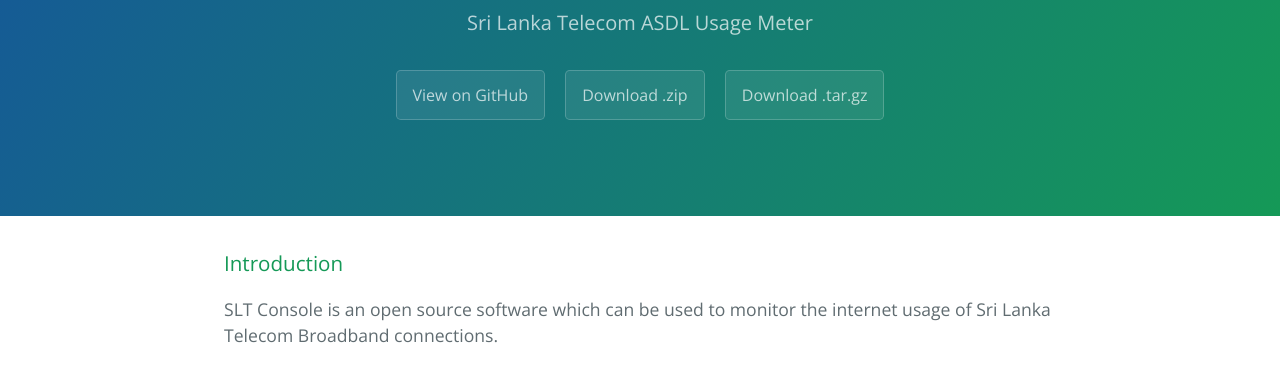
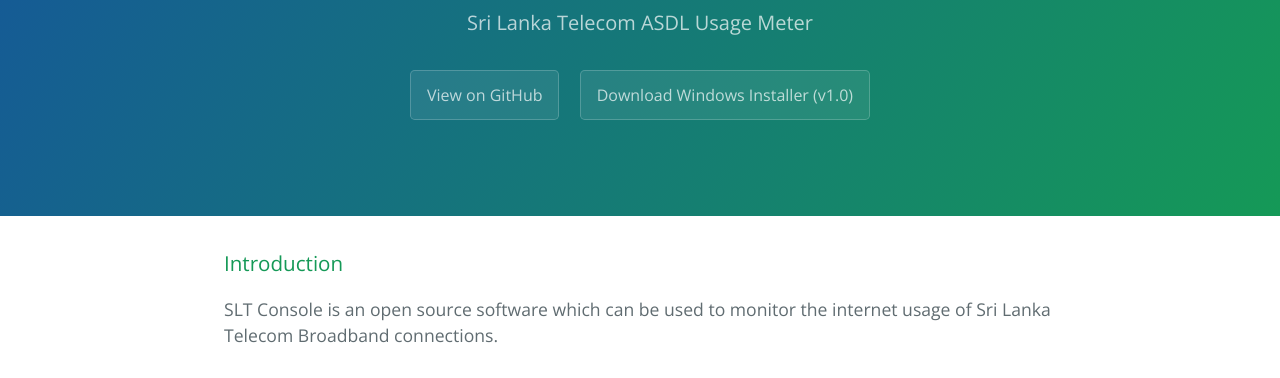
Before and after one commit to farajfarook/slt-usage-meter, a plain HTML site: page index.html in a window 1280 px wide. Shown: the part 167-545 px from the top of the page. Drawn offline with nearby package versions, Linux system fonts and the light colour scheme.

Commit message:
Update index.html

```diff
--- a/index.html
+++ b/index.html
@@ -14,8 +14,7 @@
       <h1 class="project-name">SLT Usage Meter (SLTConsole)</h1>
       <h2 class="project-tagline">Sri Lanka Telecom ASDL Usage Meter</h2>
       <a href="https://github.com/enbiso/slt-usage-meter" class="btn">View on GitHub</a>
-      <a href="https://github.com/enbiso/slt-usage-meter/zipball/master" class="btn">Download .zip</a>
-      <a href="https://github.com/enbiso/slt-usage-meter/tarball/master" class="btn">Download .tar.gz</a>
+      <a href="https://github.com/enbiso/slt-usage-meter/releases/download/v1.0/Setup.x86.msi" class="btn">Download Windows Installer (v1.0)</a>
     </section>
 
     <section class="main-content">
```
